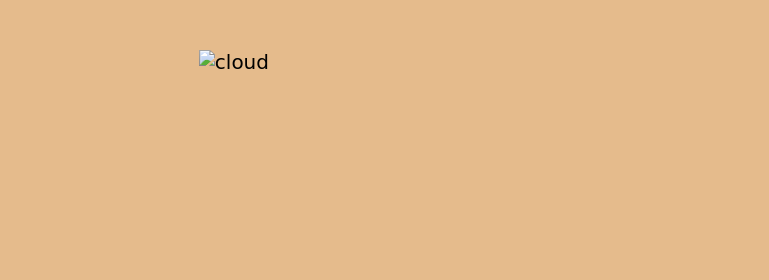
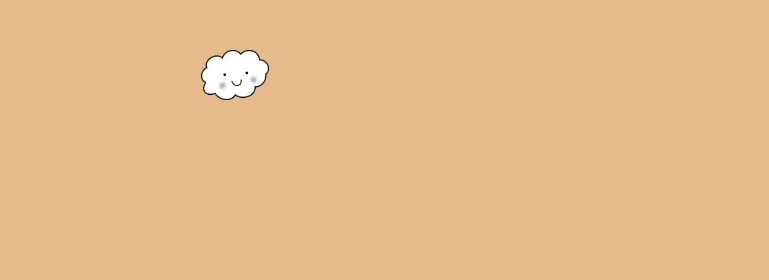
Before and after one commit to Spoednik1/test-web, a plain HTML site: page index.html in a window 1280 px wide. Shown: the top 280 px of the page, 511-1280 px from the left. Drawn offline with Linux system fonts and the light colour scheme; files whose address does not match are found by name.

Commit message:
Update index.html

```diff
--- a/index.html
+++ b/index.html
@@ -10,7 +10,7 @@
   </head>
   <body>
     <div class="top">
-      <img class="letty" src="images/5f463a9e803a0d0004146bd9.png" alt="cloud">
+      <img class="letty" src="5f463a9e803a0d0004146bd9.png" alt="cloud">
       <h1 class="first">I'm Sputnik.</h1>
       <p>A programmer</p>
       <img class="betty" src="https://github.com/Spoednik1/test-web/blob/main/Images/5f463a9e803a0d0004146bd9.png" alt="cloud">
```
